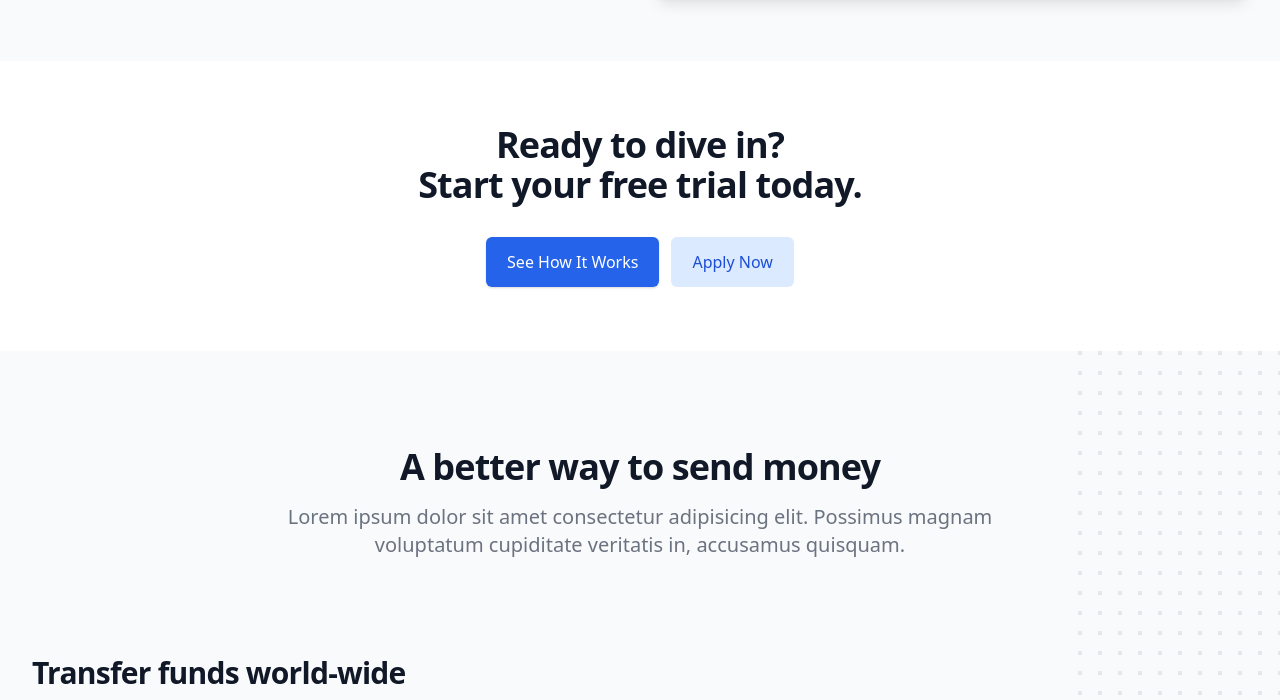
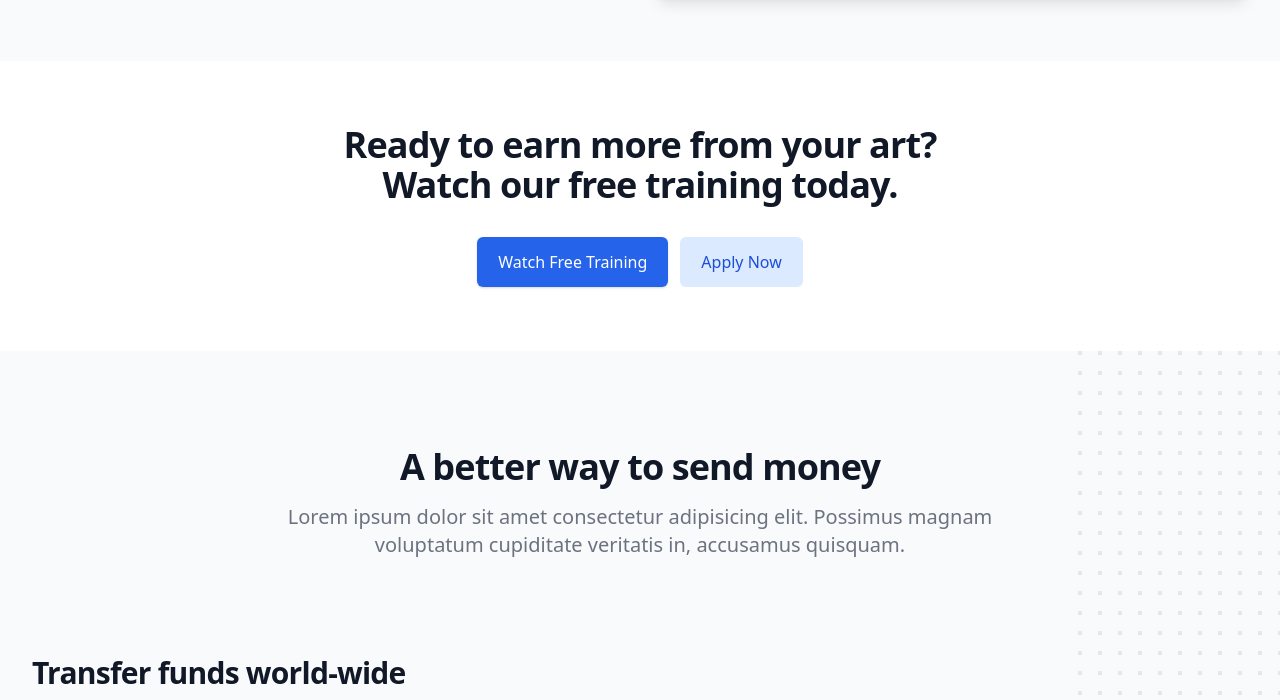
Before and after one commit to unstarvingartists/ua, a Gatsby site: page / in a window 1280 px wide. Shown: the part 4305-5005 px from the top of the page. Built offline with nearby package versions, Linux system fonts and the light colour scheme; Gatsby itself is replaced by a stand-in of ours; what @tailwindcss/typography would draw is missing.

Commit message:
update call to action

```diff
--- a/src/components/home/call-to-action.js
+++ b/src/components/home/call-to-action.js
@@ -6,8 +6,8 @@ export default function CallToAction() {
     <div className="bg-white">
       <div className="max-w-7xl mx-auto text-center py-12 px-4 sm:px-6 lg:py-16 lg:px-8">
         <h2 className="text-3xl font-extrabold tracking-tight text-gray-900 sm:text-4xl">
-          <span className="block">Ready to dive in?</span>
-          <span className="block">Start your free trial today.</span>
+          <span className="block">Ready to earn more from your art?</span>
+          <span className="block">Watch our free training today.</span>
         </h2>
         <div className="mt-8 flex justify-center">
           <div className="inline-flex rounded-md shadow">
@@ -15,7 +15,7 @@ export default function CallToAction() {
               to="/opt-in"
               className="inline-flex items-center justify-center px-5 py-3 border border-transparent text-base font-medium rounded-md text-white bg-blue-600 hover:bg-blue-700"
             >
-              See How It Works
+              Watch Free Training
             </Link>
           </div>
           <div className="ml-3 inline-flex">
```
